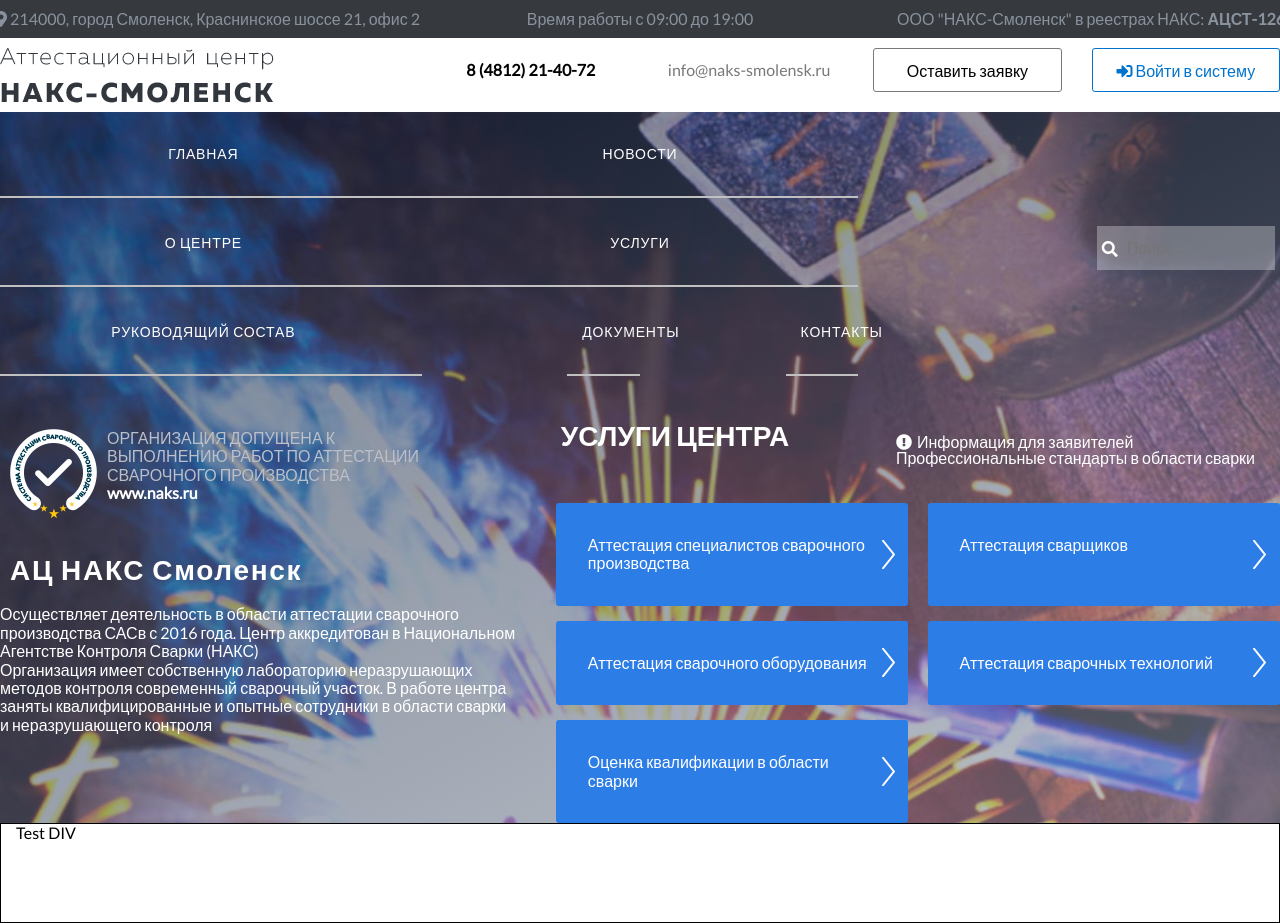
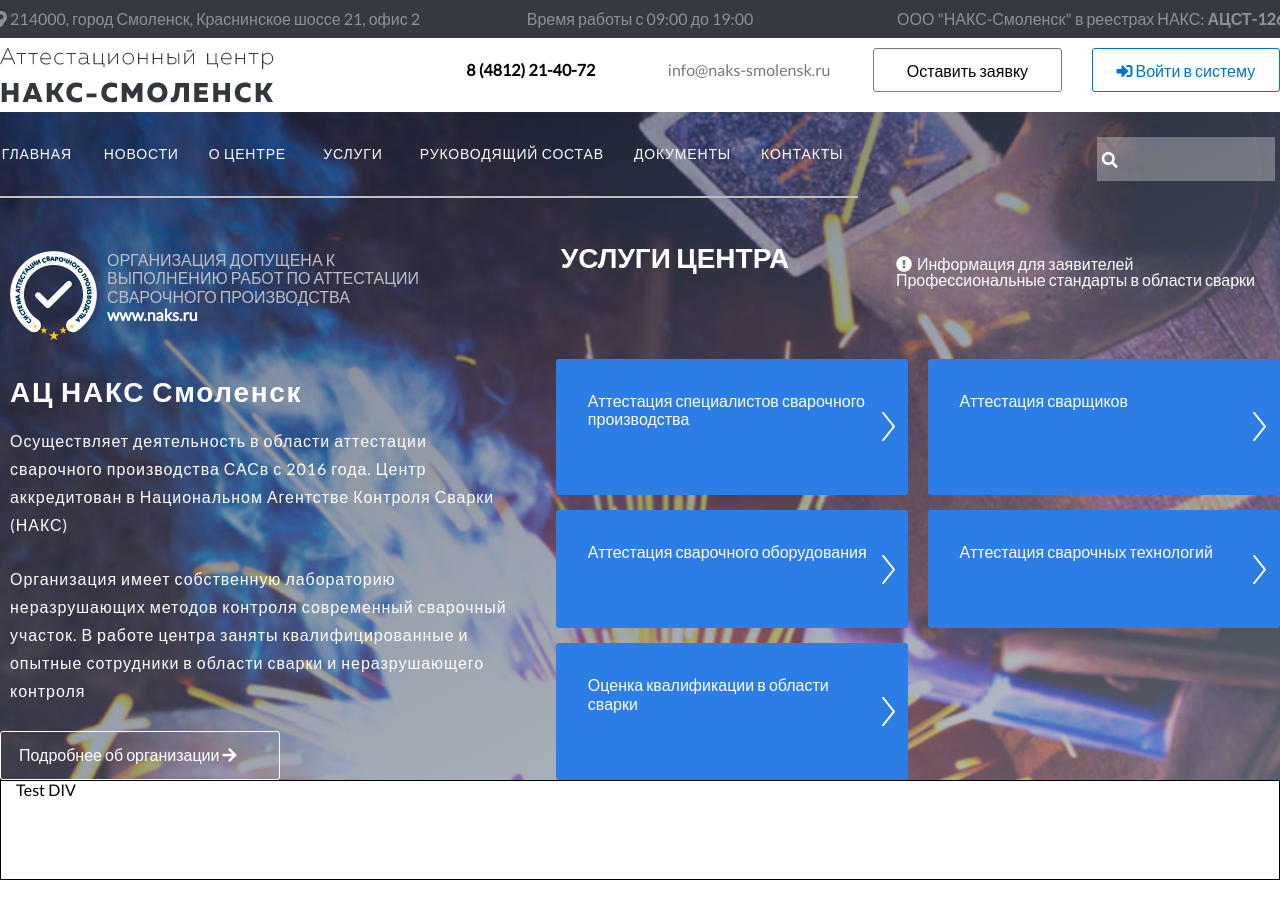
Before and after one commit to testpass1982/flexboxgrid-learning, a plain HTML site: page index.html in a window 1280 px wide. After the commit the page ends 880 px from the top, so only its background shows below. Drawn offline with nearby package versions, Linux system fonts and the light colour scheme.

Commit message:
added gray button to main-content area

```diff
--- a/index.html
+++ b/index.html
@@ -58,14 +58,14 @@
                     <div class="col-sm-12 col-md-12 col-lg-8 col-xl-8">
                         <div class="main-content__nav-menu--container">
                             <div class="row justify-content-between">
-                                <div class="col-xs-6 col-sm-6  main-content__nav-menu--menu-item text-center">ГЛАВНАЯ</div>
-                                <div class="col-xs-6 col-sm-6  main-content__nav-menu--menu-item text-center">НОВОСТИ</div>
-                                <div class="col-xs-6 col-sm-6  main-content__nav-menu--menu-item text-center">О ЦЕНТРЕ</div>
-                                <div class="col-xs-6 col-sm-6  main-content__nav-menu--menu-item text-center">УСЛУГИ</div>
-                                <div class="col-xs-6 col-sm-6  main-content__nav-menu--menu-item text-center">РУКОВОДЯЩИЙ
+                                <div class="col-xs-6 col-sm-6 col-lg main-content__nav-menu--menu-item text-center">ГЛАВНАЯ</div>
+                                <div class="col-xs-6 col-sm-6 col-lg main-content__nav-menu--menu-item text-center">НОВОСТИ</div>
+                                <div class="col-xs-6 col-sm-6 col-lg main-content__nav-menu--menu-item text-center">О ЦЕНТРЕ</div>
+                                <div class="col-xs-6 col-sm-6 col-lg main-content__nav-menu--menu-item text-center">УСЛУГИ</div>
+                                <div class="col-xs-6 col-sm-6 col-lg main-content__nav-menu--menu-item text-center">РУКОВОДЯЩИЙ
                                     СОСТАВ</div>
-                                <div class="col-xs-12 col-sm-6 col-lg-1 main-content__nav-menu--menu-item text-center">ДОКУМЕНТЫ</div>
-                                <div class="col-xs-12 col-sm-12 col-lg-1 main-content__nav-menu--menu-item text-center">КОНТАКТЫ</div>
+                                <div class="col-xs-6 col-sm-6 col-lg main-content__nav-menu--menu-item text-center">ДОКУМЕНТЫ</div>
+                                <div class="col-xs-6 col-sm-12 col-lg main-content__nav-menu--menu-item text-center">КОНТАКТЫ</div>
                             </div>
                         </div>
                         <!--container-end-->
@@ -92,8 +92,9 @@
                                     <span class="naks-site-addr"><b>www.naks.ru</b></span>
                                 </div>
                                 <div class="main-content__org_name">АЦ НАКС Смоленск</div>
-                                <div>Осуществляет деятельность в области аттестации сварочного производства САСв с 2016 года. Центр аккредитован в Национальном Агентстве Контроля Сварки (НАКС)</div>
-                                <div>Организация имеет собственную лабораторию неразрушающих методов контроля современный сварочный участок. В работе центра заняты квалифицированные и опытные сотрудники в области сварки и неразрушающего контроля</div>
+                                <div class="main-content__org_info">Осуществляет деятельность в области аттестации сварочного производства САСв с 2016 года. Центр аккредитован в Национальном Агентстве Контроля Сварки (НАКС)</div>
+                                <div class="main-content__org_info">Организация имеет собственную лабораторию неразрушающих методов контроля современный сварочный участок. В работе центра заняты квалифицированные и опытные сотрудники в области сварки и неразрушающего контроля</div>
+                                <div class="main-content__org_info--button">Подробнее об организации <i class="fas fa-arrow-right"></i></div>
                             </div>
                             <div class="col-xs-12 col-sm-12 col-md-8 col-lg-7 disp-flex">
                                 <div class="main-content__org_info--activities_header">УСЛУГИ ЦЕНТРА</div>
--- a/scss/style.scss
+++ b/scss/style.scss
@@ -45,11 +45,9 @@
 }
 
 .main-content__nav-menu--menu-item {
-    box-sizing: border-box;
     padding-top: 30px;
     padding-bottom: 30px;
     margin-bottom: 3px;
-    // padding-right: 16px;
     line-height: 24px;
     letter-spacing: 0.84px;
     font-size: 14px;
@@ -63,6 +61,10 @@
         @media screen and (max-width: 1252px) {
             padding-top: 10px;
             padding-bottom: 10px;
+        }
+
+        @media screen and (max-width: 576px) {
+            border-bottom: transparent;
         }
 }
 
@@ -165,3 +167,24 @@
     margin-bottom: 24px;
     padding-left: 10px;
 }
+
+.main-content__org_info {
+    color: #ffffff;
+    font-size: 16px;
+    line-height: 28px;
+    letter-spacing: 0.96px;
+    padding-bottom: 26px;
+    padding-left: 10px;
+}
+
+.main-content__org_info--button {
+    width: 100%;
+    max-width: 280px;
+    padding: 14px 18px 14px 18px;
+    border: white solid 1px;
+    border-radius: 3px;
+    &:hover {
+        background-color: white;
+        color: #363a3f;
+    }
+}
```
Also changed, not shown: css/style.css.
